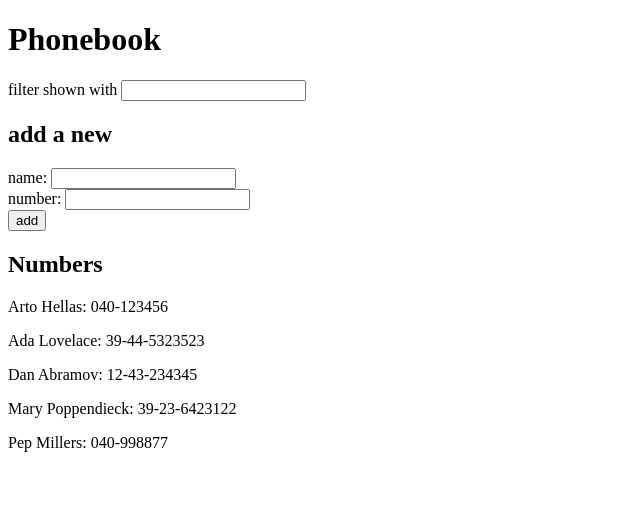
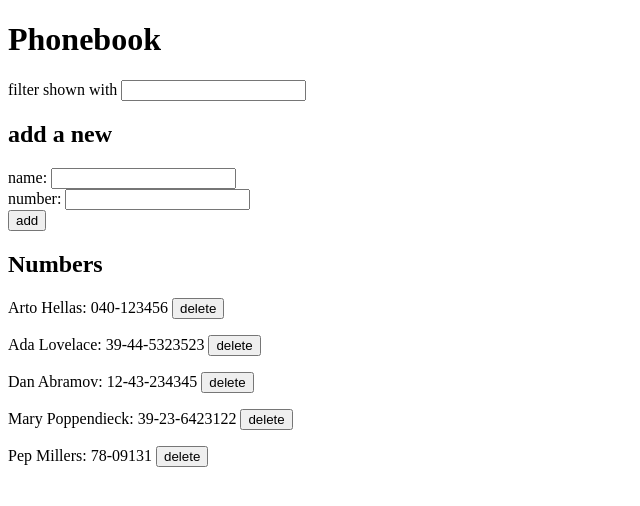
Before and after one commit to fmedinilla/full_stack_open, a React (Vite) app in the folder part2/phonebook/: page / in a window 1280 px wide. Shown: the top 506 px of the page, without its empty margins (0-640 px from the left). Built offline with nearby package versions, Linux system fonts and the light colour scheme; data requests are answered from the project's data file.

Commit message:
exercise 2.14

```diff
--- a/part2/phonebook/db.json
+++ b/part2/phonebook/db.json
@@ -21,9 +21,9 @@
       "id": "4"
     },
     {
-      "id": "cbbc",
+      "id": "a00d",
       "name": "Pep Millers",
-      "number": "040-998877"
+      "number": "78-09131"
     }
   ]
 }
--- a/part2/phonebook/src/App.jsx
+++ b/part2/phonebook/src/App.jsx
@@ -1,4 +1,3 @@
-import axios from "axios";
 import { useState, useEffect } from "react";
 import peopleService from "./services/people";
 import FilterSection from "./components/FilterSection";
@@ -35,10 +34,21 @@ const App = () => {
 
     peopleService
       .create(person)
-      .then((res) => {
-        setPeople(people.concat(res.data));
+      .then((data) => {
+        setPeople(people.concat(data));
         setNewName("");
         setNewNumber("");
+      })
+      .catch(() => alert("Algo ha salido mal..."));
+  };
+
+  const handleDelete = (id) => {
+    const person = people.find((person) => person.id === id);
+    if (!confirm(`Delete ${person.name}?`)) return;
+    peopleService
+      .deleteById(id)
+      .then((data) => {
+        setPeople((prev) => prev.filter((person) => person.id !== id));
       })
       .catch(() => alert("Algo ha salido mal..."));
   };
@@ -64,7 +74,7 @@ const App = () => {
         handleChangeNumber={(event) => setNewNumber(event.target.value)}
         handleAdd={handleAdd}
       />
-      <Phonebook people={peopleToShow} />
+      <Phonebook onDelete={handleDelete} people={peopleToShow} />
     </div>
   );
 };
--- a/part2/phonebook/src/components/Contact.jsx
+++ b/part2/phonebook/src/components/Contact.jsx
@@ -1,7 +1,8 @@
-const Contact = ({ person }) => {
+const Contact = ({ person, onDelete }) => {
   return (
     <p>
-      {person.name}: {person.number}
+      {person.name}: {person.number}{" "}
+      <button onClick={() => onDelete(person.id)}>delete</button>
     </p>
   );
 };
--- a/part2/phonebook/src/components/Phonebook.jsx
+++ b/part2/phonebook/src/components/Phonebook.jsx
@@ -1,11 +1,11 @@
 import Contact from "./Contact";
 
-const Phonebook = ({ people }) => {
+const Phonebook = ({ people, onDelete }) => {
   return (
     <div>
       <h2>Numbers</h2>
       {people.map((person) => (
-        <Contact key={person.id} person={person} />
+        <Contact onDelete={onDelete} key={person.id} person={person} />
       ))}
     </div>
   );
--- a/part2/phonebook/src/services/people.js
+++ b/part2/phonebook/src/services/people.js
@@ -16,4 +16,9 @@ const update = (id, newObject) => {
   return request.then((response) => response.data);
 };
 
-export default { getAll, create, update };
+const deleteById = (id) => {
+  const request = axios.delete(`${baseUrl}/${id}`);
+  return request.then((response) => response.data);
+};
+
+export default { getAll, create, update, deleteById };
```
